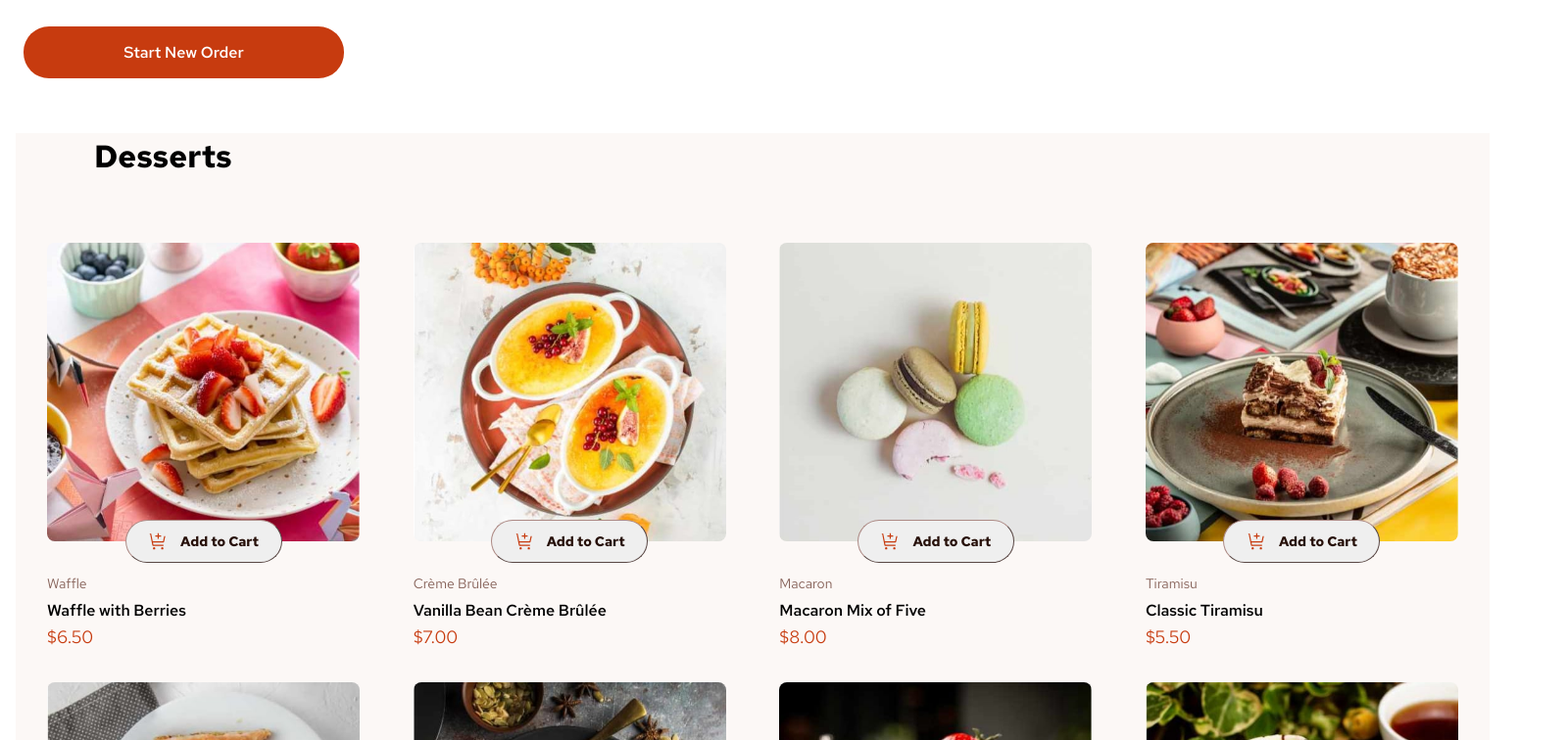
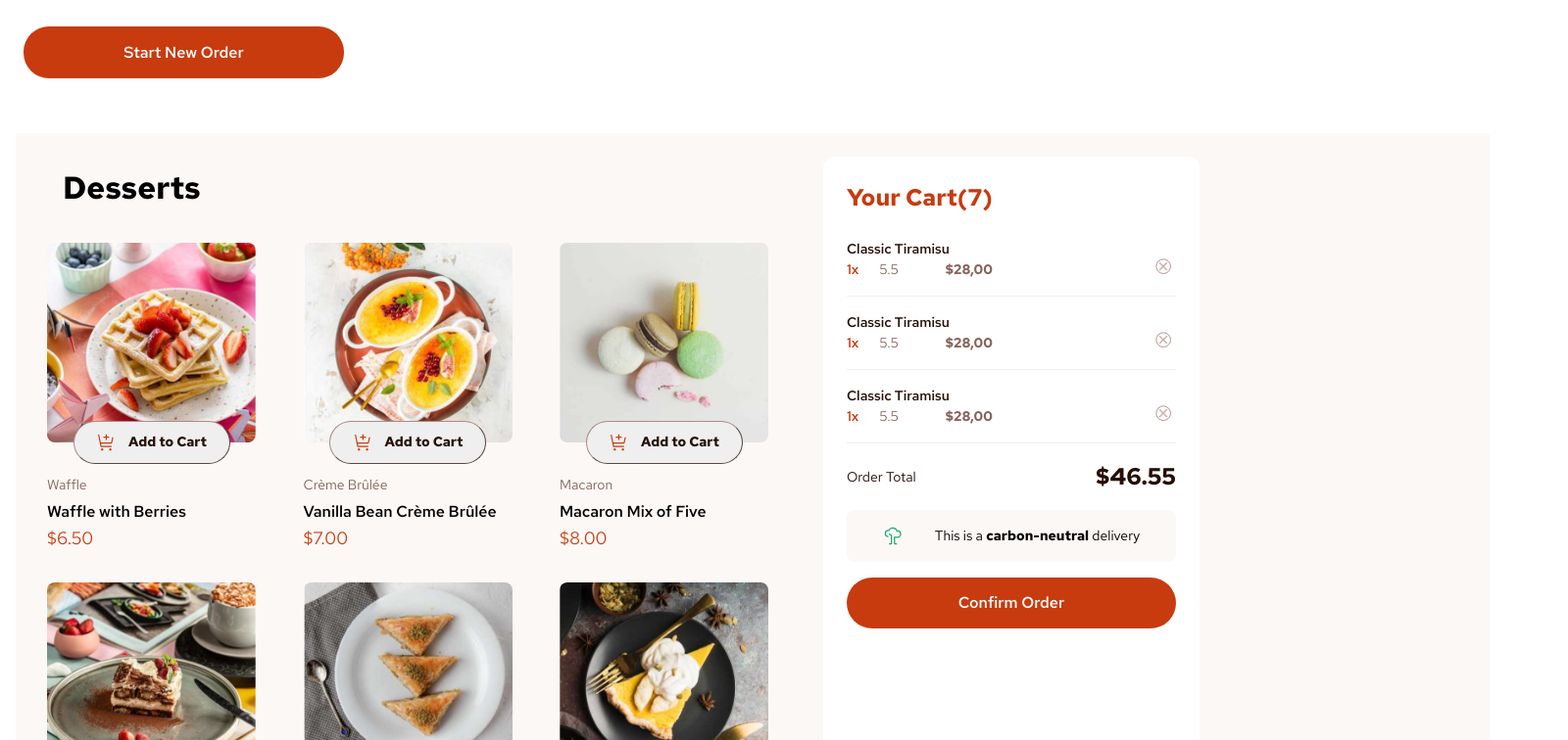
Before and after one commit to clickglue/product-list-react, a React (Vite) app: page / in a window 1536 px wide. Shown: the part 560-1316 px from the top of the page at 98% size, 1600 px wide, since content can reach past the window. Built offline with nearby package versions, Linux system fonts and the light colour scheme.

Commit message:
fixing responsive grids and item sizes

```diff
--- a/src/components/Cart/Cart.module.css
+++ b/src/components/Cart/Cart.module.css
@@ -34,22 +34,28 @@
   border-radius: 8px;
   padding: 16px;
   display: flex;
-  justify-content: space-around;
+  justify-content: center;
   margin-bottom: 1rem;
 }
 .cart .carbon p {
+  margin-left: 2rem;
   font-size: 0.875rem;
   font-weight: 400;
 }
-.cart button{
+.cart button {
   background-color: var(--clr-red);
   height: 52px;
   width: 100%;
   border-radius: 26px;
   border: none;
 }
-.cart button h2{
+.cart button h2 {
   color: white;
   font-weight: 600;
   font-size: 1rem;
 }
+@media (min-width: 1440px) {
+  .cart {
+    width: 384px;
+  }
+}
--- a/src/components/Item/Item.module.css
+++ b/src/components/Item/Item.module.css
@@ -27,3 +27,13 @@ line-height: 1.7rem;
   font-size: 1.125rem;
   font-weight: 400;
 }
+@media (min-width: 1440px) {
+  .article{
+    width: 250px;
+  }
+}
+@media (min-width: 768px) {
+  .article{
+    width: 213px;
+  }
+}
--- a/src/components/Order/Order.module.css
+++ b/src/components/Order/Order.module.css
@@ -41,14 +41,13 @@
 }
 .order .orderGrid .removeSign {
   grid-area: delete;
-  position: relative;
-  width: 44px;
-  height: 44px;
-  margin-right: -3rem;
+  width: 22px;
+  height: 22px;
+  margin-left: auto;
 }
 .order .orderGrid .removeSign .img1 {
   transform: translate(0px, 19px);
 }
 .order .orderGrid .removeSign .img2 {
-  transform: translate(5px, 0px) scale(1, 1);
+  transform: translate(4px, 1px) scale(1, 1);
 }
--- a/src/pages/Mobile.jsx
+++ b/src/pages/Mobile.jsx
@@ -6,11 +6,11 @@ import data from "/data.json";
 function Mobile() {
   return (
     <main className={styles.app}>
-      <h1 className={styles.head1}>Desserts</h1>
       <div className={styles.itemContainer}>
-      {data.map((item) => (
-        <Item itemData={item}></Item>
-      ))}
+        <h1 className={styles.head1}>Desserts</h1>
+        {data.map((item) => (
+          <Item itemData={item}></Item>
+        ))}
       </div>
       <Cart></Cart>
     </main>
--- a/src/pages/Mobile.module.css
+++ b/src/pages/Mobile.module.css
@@ -5,10 +5,10 @@
   display: flex;
   flex-direction: column;
 }
-.app .itemContainer{
+.app .itemContainer {
   display: flex;
   flex-wrap: wrap; /* This allows the cards to wrap to the next row */
-  gap: 16px; /* Space between cards */
+  gap: 1rem; /* Space between cards */
   justify-content: space-between; /* Align cards horizontally */
   padding: 2rem;
   align-items: center;
@@ -17,6 +17,14 @@
   width: 100%;
   font-weight: 700;
   font-size: 2rem;
-  margin-bottom: 2rem;
-  margin-left: 5rem;
+  margin-bottom: 1rem;
+  margin-left: 1rem;
 }
+@media (min-width: 1440px) {
+  .app {
+    flex-direction: row;
+  }
+  .app .itemContainer {
+    max-width: 800px;
+  }
+}
```
Lines whose indentation alone changed are shown as unchanged.
